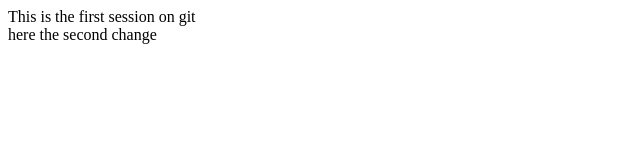
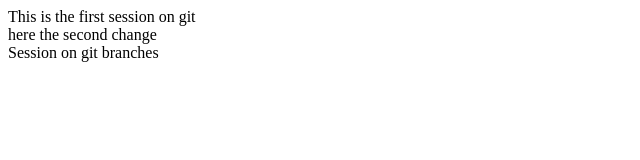
Before and after one commit to OlibhiaGhosh/Demo, a plain HTML site: page index.html in a window 1280 px wide. Shown: the whole page, without its empty margins (0-640 px from the left). Drawn offline with Linux system fonts and the light colour scheme.

Commit message:
added some lines

```diff
--- a/index.html
+++ b/index.html
@@ -8,5 +8,6 @@
 <body>
     <div>This is the first session on git</div>
     <div>here the second change</div>
+    <div>Session on git branches</div>
 </body>
 </html>
```
